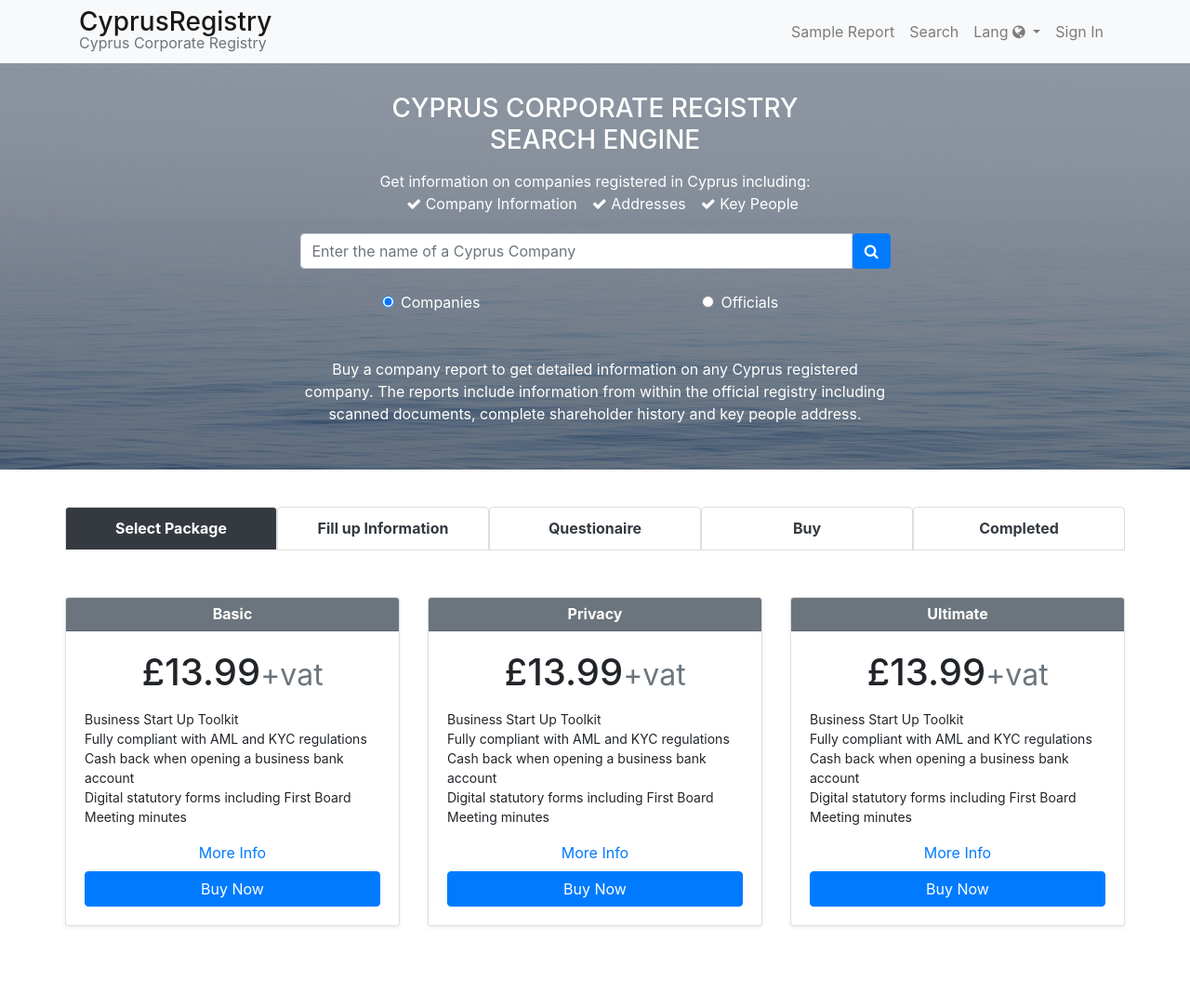
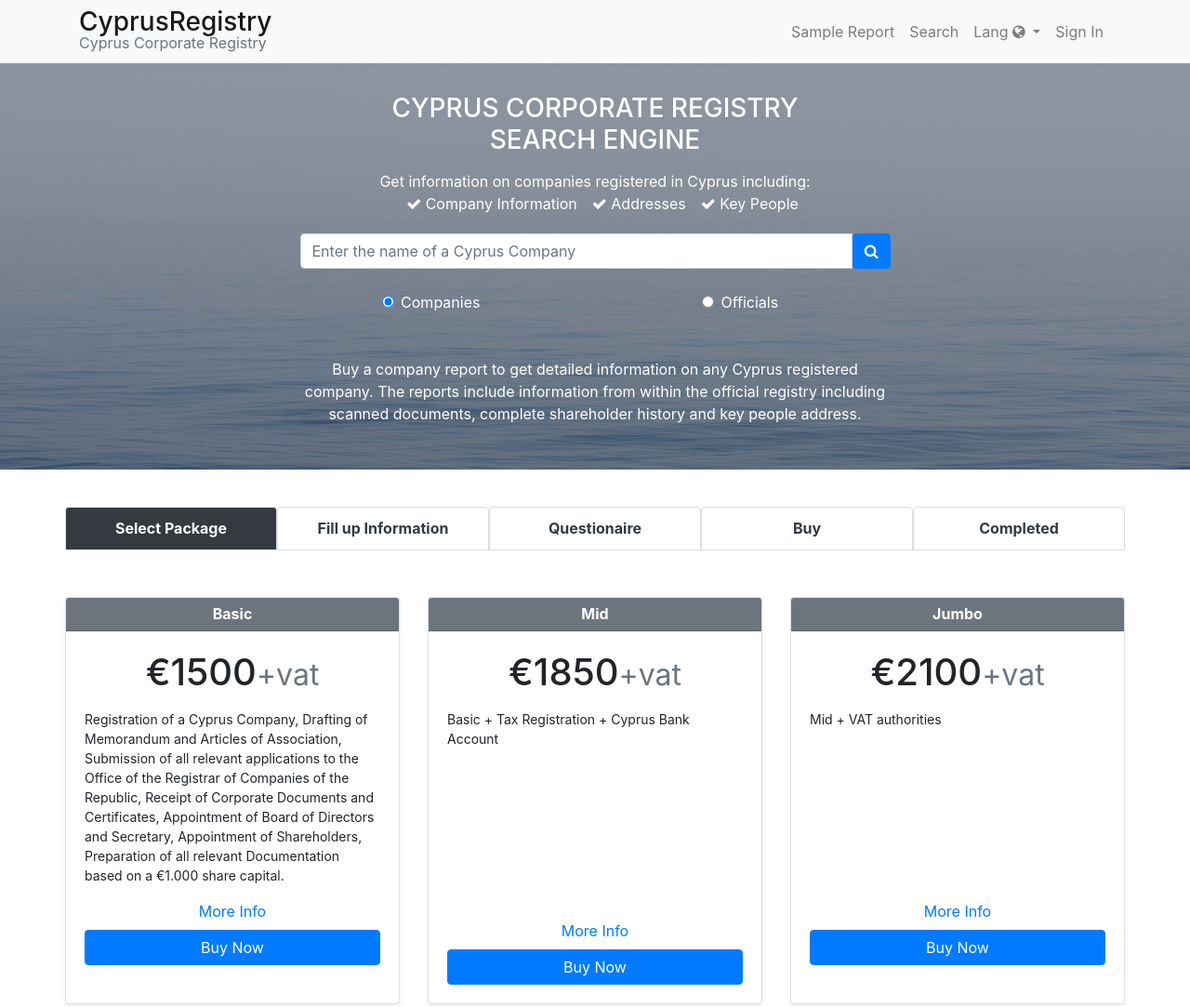
Before and after one commit to emongdev/cyprusregistry-landingpage, a plain HTML site: page index.html in a window 1280 px wide. Shown: the whole page at 93% size. Before the commit the page ends 1036 px from the top, so only its background shows below. Drawn offline with nearby package versions, Linux system fonts and the light colour scheme.

Commit message:
- update package content

```diff
--- a/index.html
+++ b/index.html
@@ -159,12 +159,9 @@
 								<h6 class="my-0 font-weight-bold ">Basic</h6>
 							  </div>
 							  <div class="card-body">
-								<h1 class="card-title pricing-card-title">£13.99<small class="text-muted">+vat</small></h1>
+								<h1 class="card-title pricing-card-title">&euro;1500<small class="text-muted">+vat</small></h1>
 								<ul class="list-unstyled mt-3 package-content-list">
-								  <li>Business Start Up Toolkit</li>
-								  <li>Fully compliant with AML and KYC regulations</li>
-								  <li>Cash back when opening a business bank account</li>
-								  <li>Digital statutory forms including First Board Meeting minutes</li>
+								  <li>Registration of a Cyprus Company, Drafting of Memorandum and Articles of Association, Submission of all relevant applications to the Office of the Registrar of Companies of the Republic, Receipt of Corporate Documents and Certificates, Appointment of Board of Directors and Secretary, Appointment of Shareholders, Preparation of all relevant Documentation based on a €1.000 share capital.</li>
 								</ul>
 								<div class="mb-2">
 									<a href="javascript:void(0)" data-toggle="modal" data-target="#basic">More Info</a>
@@ -174,16 +171,15 @@
 							</div>
 							<div class="card mb-4 shadow-sm">
 							  <div class="card-header p-2 bg-secondary">
-								<h6 class="my-0 font-weight-bold">Privacy</h6>
+								<h6 class="my-0 font-weight-bold">Mid</h6>
 							  </div>
 							  <div class="card-body">
-								<h1 class="card-title pricing-card-title">£13.99<small class="text-muted">+vat</small></h1>
+								<h1 class="card-title pricing-card-title">&euro;1850<small class="text-muted">+vat</small></h1>
 								<ul class="list-unstyled mt-3 package-content-list">
-								  <li>Business Start Up Toolkit</li>
-								  <li>Fully compliant with AML and KYC regulations</li>
-								  <li>Cash back when opening a business bank account</li>
-								  <li>Digital statutory forms including First Board Meeting minutes</li>
+								  <li>Basic + Tax Registration + Cyprus Bank Account</li>
 								</ul>
+								<br /><br /><br />
+								<br /><br /><br /><br />
 								<div class="mb-2">
 									<a href="javascript:void(0)" data-toggle="modal" data-target="#privacy">More Info</a>
 								</div>
@@ -192,16 +188,16 @@
 							</div>
 							<div class="card mb-4 shadow-sm">
 							  <div class="card-header p-2 bg-secondary">
-								<h6 class="my-0 font-weight-bold">Ultimate</h6>
+								<h6 class="my-0 font-weight-bold">Jumbo</h6>
 							  </div>
 							  <div class="card-body">
-								<h1 class="card-title pricing-card-title">£13.99<small class="text-muted">+vat</small></h1>
+								<h1 class="card-title pricing-card-title">&euro;2100<small class="text-muted">+vat</small></h1>
+
 								<ul class="list-unstyled mt-3 package-content-list">
-								  <li>Business Start Up Toolkit</li>
-								  <li>Fully compliant with AML and KYC regulations</li>
-								  <li>Cash back when opening a business bank account</li>
-								  <li>Digital statutory forms including First Board Meeting minutes</li>
+								  <li>Mid + VAT authorities</li>
 								</ul>
+								<br /><br /><br />
+								<br /><br /><br /><br />
 								<div class="mb-2">
 									<a href="javascript:void(0)" data-toggle="modal" data-target="#ultimate">More Info</a>
 								</div>
```
